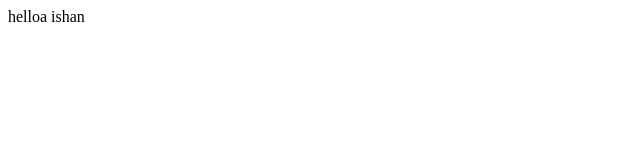
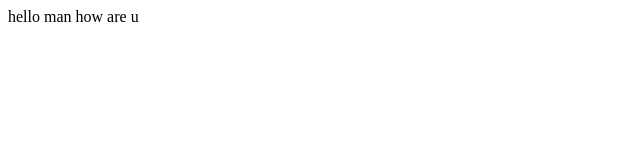
Before and after one commit to ishanyadav07/html-and-css, a plain HTML site: page index.html in a window 1280 px wide. Shown: the full height of the page, 0-640 px from the left. Drawn offline with Linux system fonts and the light colour scheme.

Commit message:
its about main

```diff
--- a/index.html
+++ b/index.html
@@ -1 +1 @@
-<p> helloa ishan </p>
+<p>hello man how are u </p>
```
